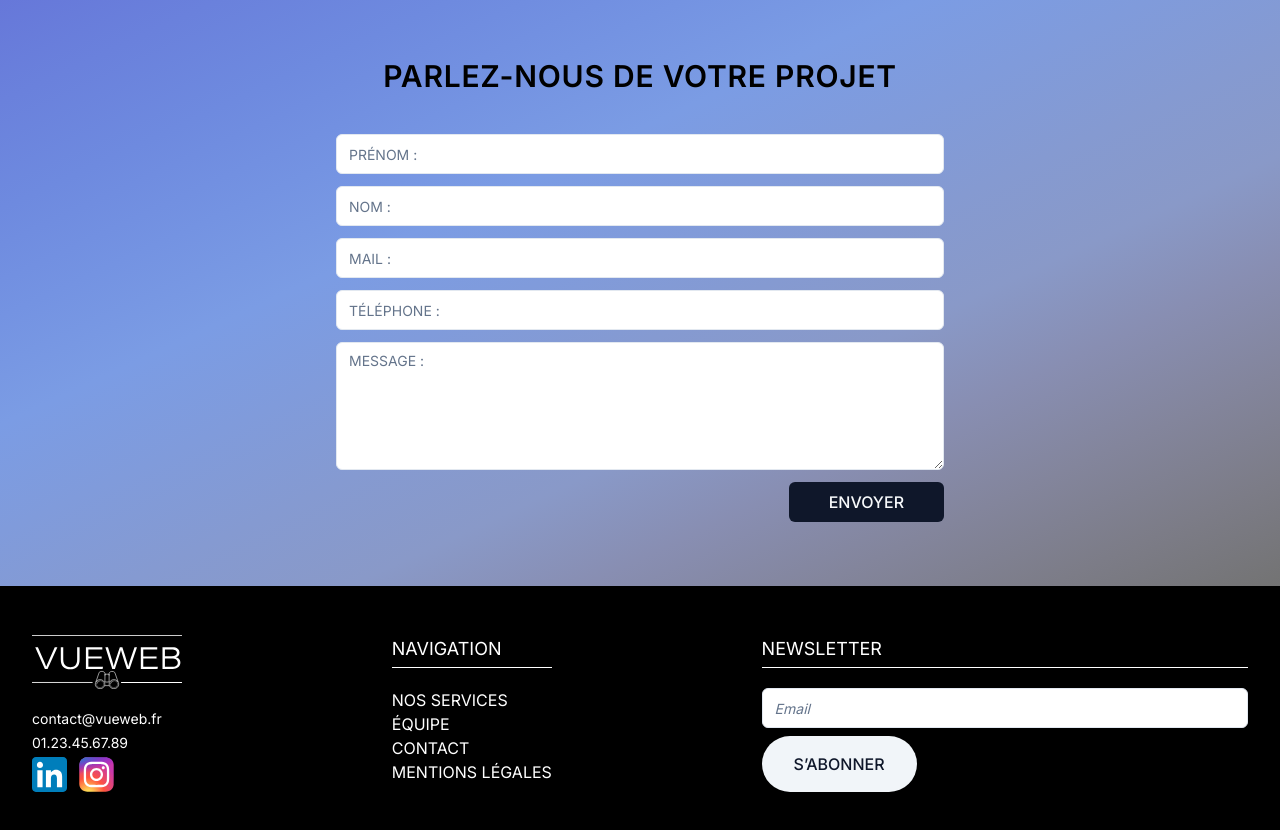
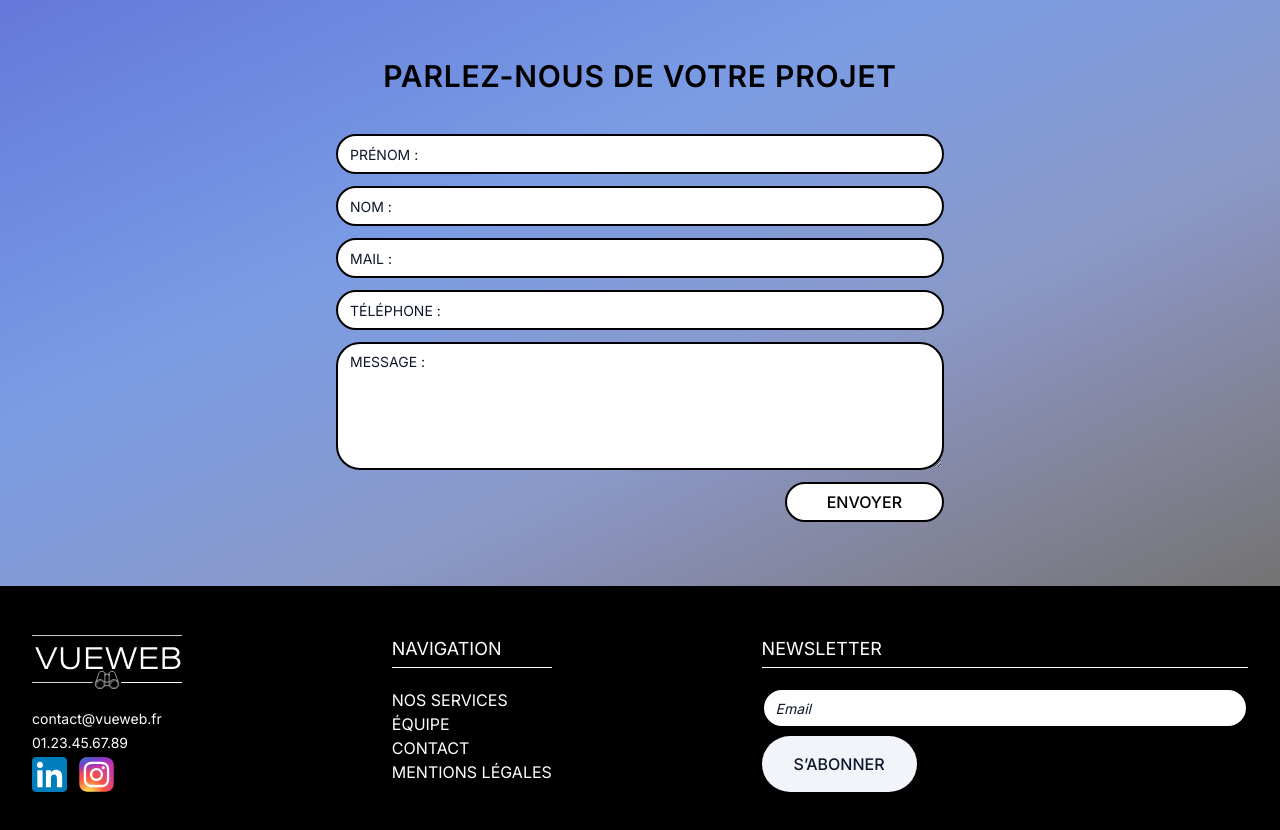
Before and after one commit to dkoshevko/VueWeb, a Next.js app: page / in a window 1280 px wide. Shown: the part 2620-3450 px from the top of the page. Built offline with nearby package versions, Linux system fonts and the light colour scheme.

Commit message:
contact upgrade

```diff
--- a/components/ContactForm.tsx
+++ b/components/ContactForm.tsx
@@ -143,7 +143,7 @@ export function ContactForm({customClass}: ContactFormProps) {
               </FormItem>
             )}
           />
-          <Button type="submit" className="w-fit px-10 uppercase place-self-end">Envoyer</Button>
+          <Button type="submit" variant="outline" className="w-fit px-10 uppercase place-self-end">Envoyer</Button>
       </form>
     </Form>
   )
--- a/components/ui/button.tsx
+++ b/components/ui/button.tsx
@@ -20,7 +20,7 @@ const buttonVariants = cva(
         link: "text-slate-900 underline-offset-4 hover:underline dark:text-slate-50",
       },
       size: {
-        default: "h-10 px-4 py-2",
+        default: "h-10 rounded-full px-4 py-2",
         sm: "h-9 rounded-md px-3",
         lg: "rounded-full py-4 px-8",
         icon: "h-10 w-10",
--- a/components/ui/input.tsx
+++ b/components/ui/input.tsx
@@ -11,7 +11,7 @@ const Input = React.forwardRef<HTMLInputElement, InputProps>(
       <input
         type={type}
         className={cn(
-          "flex h-10 w-full rounded-md border border-slate-200 bg-white px-3 py-2 text-sm ring-offset-white file:border-0 file:bg-transparent file:text-sm file:font-medium placeholder:text-slate-500 focus-visible:outline-none focus-visible:ring-2 focus-visible:ring-slate-950 focus-visible:ring-offset-2 disabled:cursor-not-allowed disabled:opacity-50 dark:border-slate-800 dark:bg-slate-950 dark:ring-offset-slate-950 dark:placeholder:text-slate-400 dark:focus-visible:ring-slate-300",
+          "flex h-10 w-full rounded-full border-2 border-black bg-white px-3 py-2 text-sm ring-offset-white file:border-0 file:bg-transparent file:text-sm file:font-medium placeholder:text-slate-900 focus-visible:outline-none focus-visible:ring-2 focus-visible:ring-slate-950 focus-visible:ring-offset-2 disabled:cursor-not-allowed disabled:opacity-50 dark:border-slate-100 dark:bg-slate-950 dark:ring-offset-slate-950 dark:placeholder:text-slate-400 dark:focus-visible:ring-slate-300",
           className
         )}
         ref={ref}
--- a/components/ui/textarea.tsx
+++ b/components/ui/textarea.tsx
@@ -10,7 +10,7 @@ const Textarea = React.forwardRef<HTMLTextAreaElement, TextareaProps>(
     return (
       <textarea
         className={cn(
-          "flex min-h-[80px] w-full rounded-md border border-slate-200 bg-white px-3 py-2 text-sm ring-offset-white placeholder:text-slate-500 focus-visible:outline-none focus-visible:ring-2 focus-visible:ring-slate-950 focus-visible:ring-offset-2 disabled:cursor-not-allowed disabled:opacity-50 dark:border-slate-800 dark:bg-slate-950 dark:ring-offset-slate-950 dark:placeholder:text-slate-400 dark:focus-visible:ring-slate-300",
+          "flex min-h-[80px] w-full rounded-3xl border-2 border-black bg-white px-3 py-2 text-sm ring-offset-white placeholder:text-slate-900 focus-visible:outline-none focus-visible:ring-2 focus-visible:ring-slate-950 focus-visible:ring-offset-2 disabled:cursor-not-allowed disabled:opacity-50 dark:border-slate-100 dark:bg-slate-950 dark:ring-offset-slate-950 dark:placeholder:text-slate-400 dark:focus-visible:ring-slate-300",
           className
         )}
         ref={ref}
```
